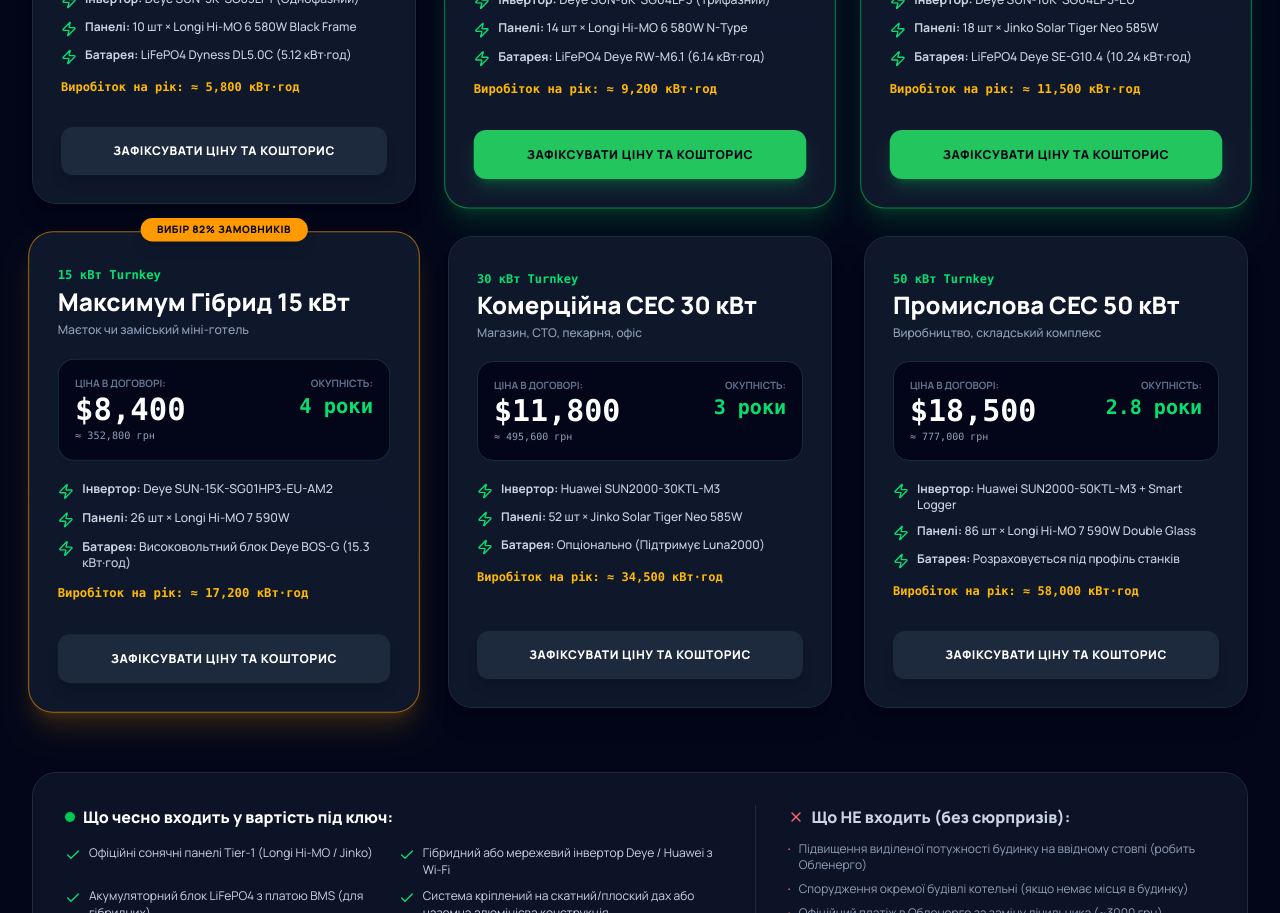
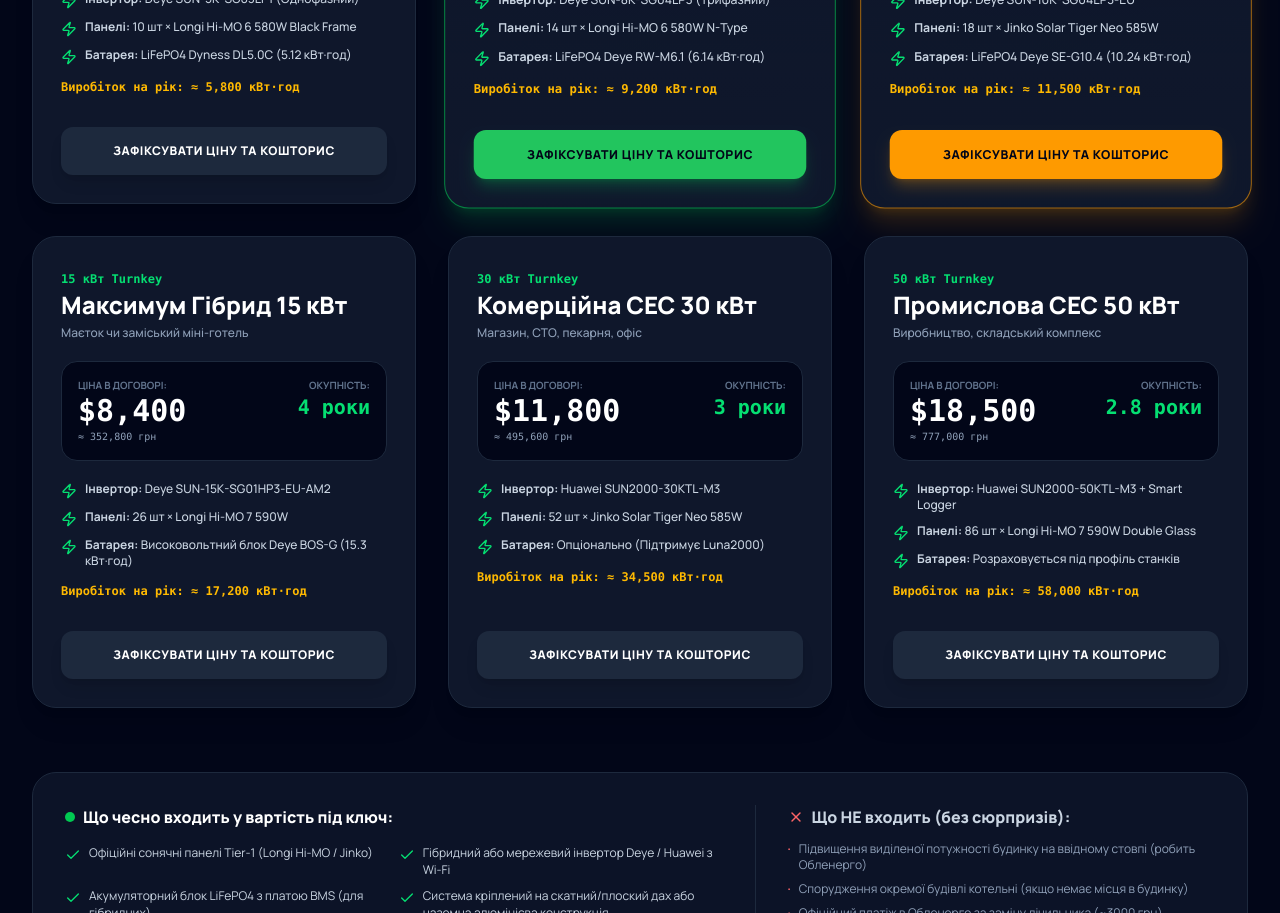
Before and after one commit to AnDrey1902/ses-ai-studio, a React (Vite) app: page / in a window 1280 px wide. Shown: the part 6260-7173 px from the top of the page. Built offline with nearby package versions, Linux system fonts and the light colour scheme.

Commit message:
fix(prices): correct badge placement per user request
- 8kW: green border + green 'Вигідно' badge + green CTA
- 10kW: amber border + amber 'Вибір 82%' badge + amber CTA
- 15kW: no badge, no special border, default CTA

```diff
--- a/src/components/landing/PricesSection.tsx
+++ b/src/components/landing/PricesSection.tsx
@@ -151,8 +151,10 @@
                       <button
                         onClick={() => openLeadModal(`${pkg.kw} kW`, nameCopy, `Price Table: ${nameCopy}`)}
                         className={`w-full py-4 rounded-xl font-extrabold text-xs tracking-wider uppercase transition-all shadow-lg ${
-                          pkg.popular
+                          pkg.badgeType === 'popular'
                             ? 'bg-[#22C55E] hover:bg-[#16A34A] text-slate-950 shadow-green-500/25'
+                            : pkg.badgeType === 'bestseller'
+                            ? 'bg-amber-500 hover:bg-amber-400 text-slate-950 shadow-amber-500/25'
                             : 'bg-slate-800 hover:bg-slate-700 text-white'
                         }`}
                       >
--- a/src/data/mockData.ts
+++ b/src/data/mockData.ts
@@ -213,7 +213,7 @@
     battery: 'LiFePO4 Deye SE-G10.4 (10.24 кВт·год)',
     generationYear: 11500,
     popular: true,
-    badgeType: 'popular' as const
+    badgeType: 'bestseller' as const
   },
   {
     id: 'pkg-15kw',
@@ -227,8 +227,7 @@
     inverter: 'Deye SUN-15K-SG01HP3-EU-AM2',
     panels: '26 шт × Longi Hi-MO 7 590W',
     battery: 'Високовольтний блок Deye BOS-G (15.3 кВт·год)',
-    generationYear: 17200,
-    badgeType: 'bestseller' as const
+    generationYear: 17200
   },
   {
     id: 'pkg-30kw',
```
